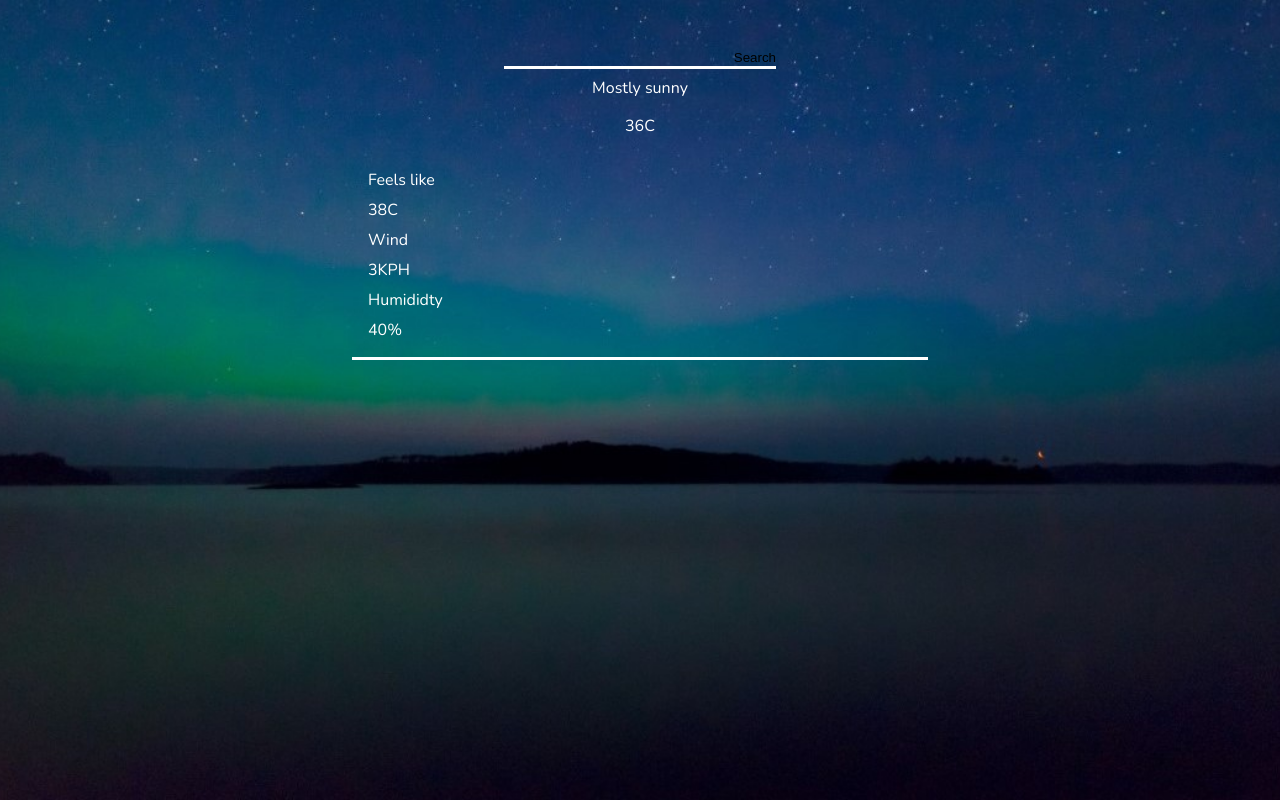
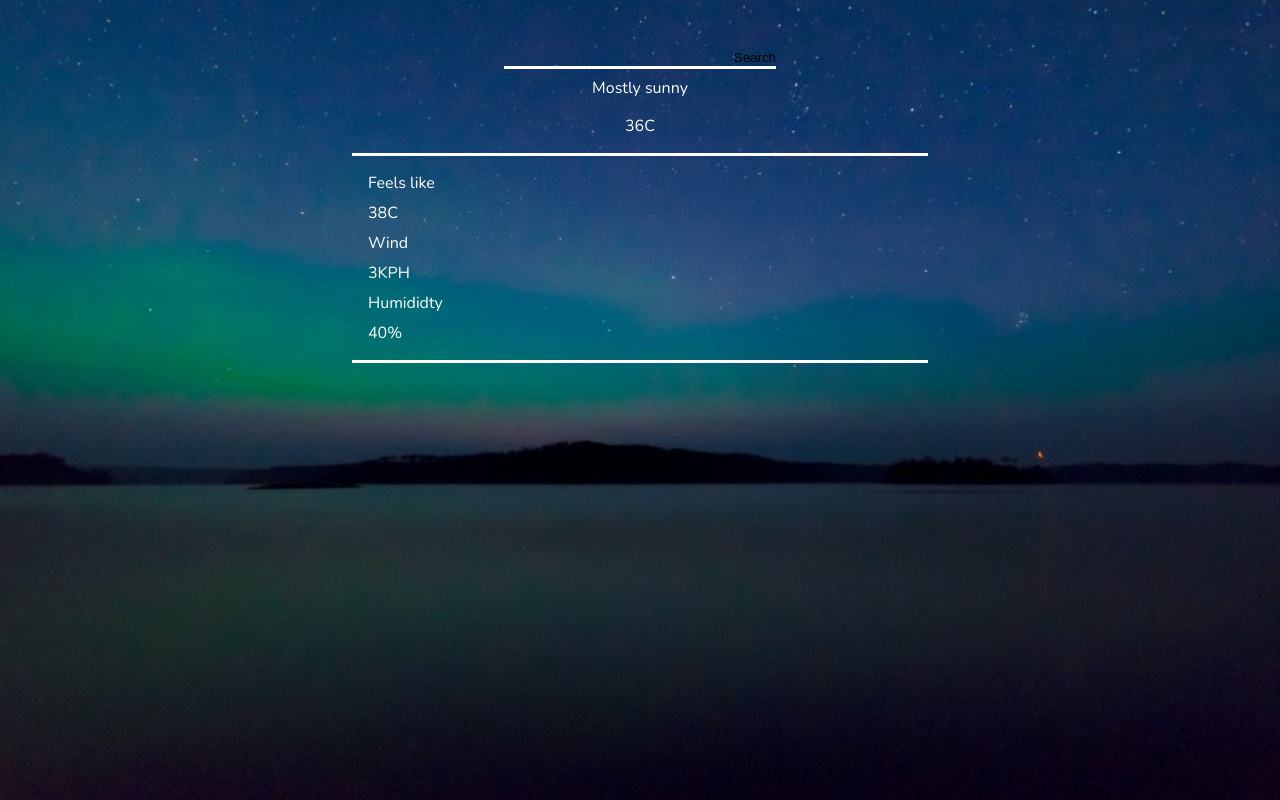
Before and after one commit to sevaaaDev/weather-app, a plain HTML site: page index.html in a window 1280 px wide. Drawn offline with Linux system fonts and the light colour scheme; no server answers.

Commit message:
Change: border color

```diff
--- a/style.css
+++ b/style.css
@@ -44,6 +44,7 @@ input {
   align-items: center;
   gap: 0.5rem;
   padding: 1rem;
+  border-bottom: 3px solid;
 }
 
 .search {
```
